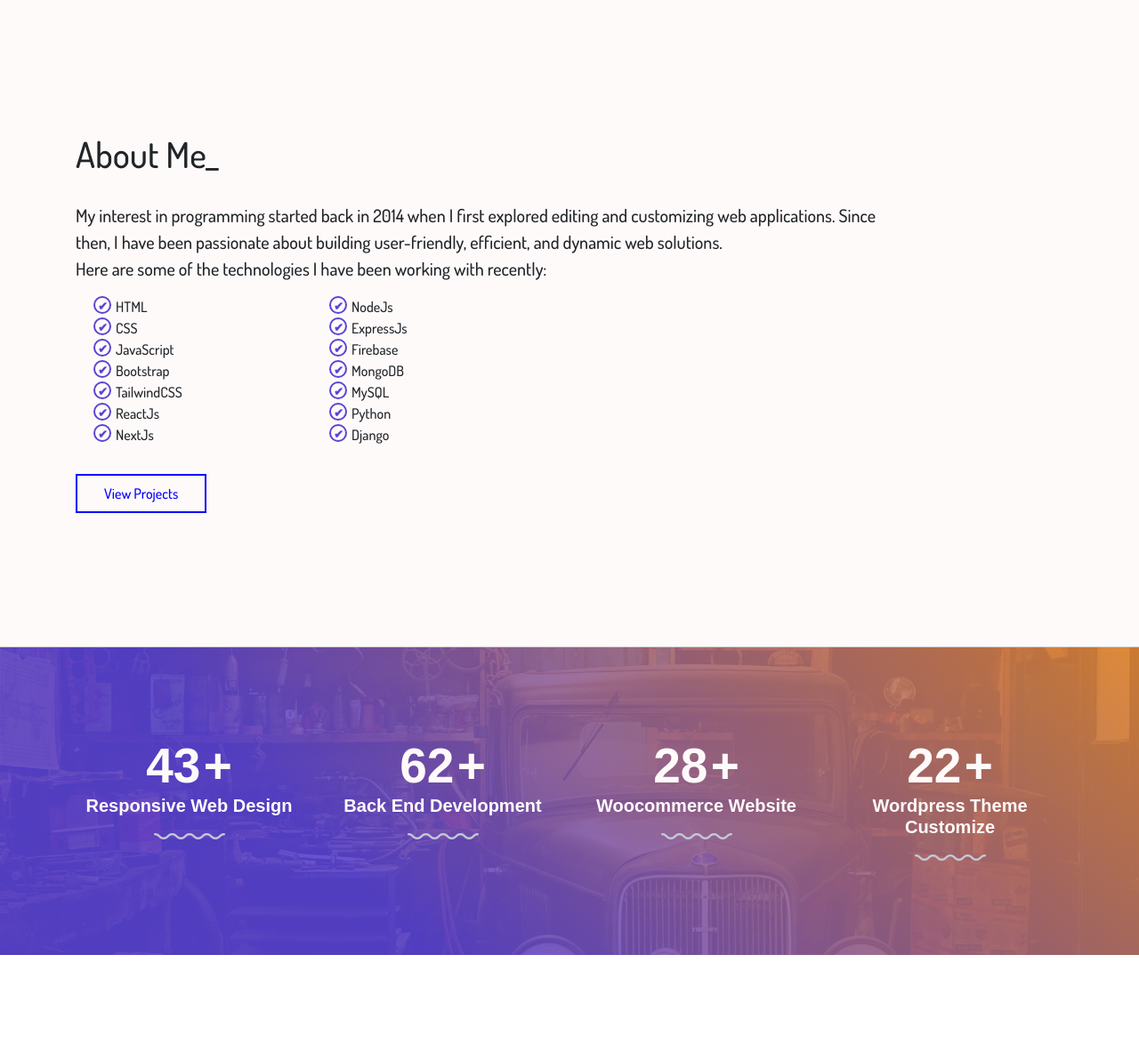
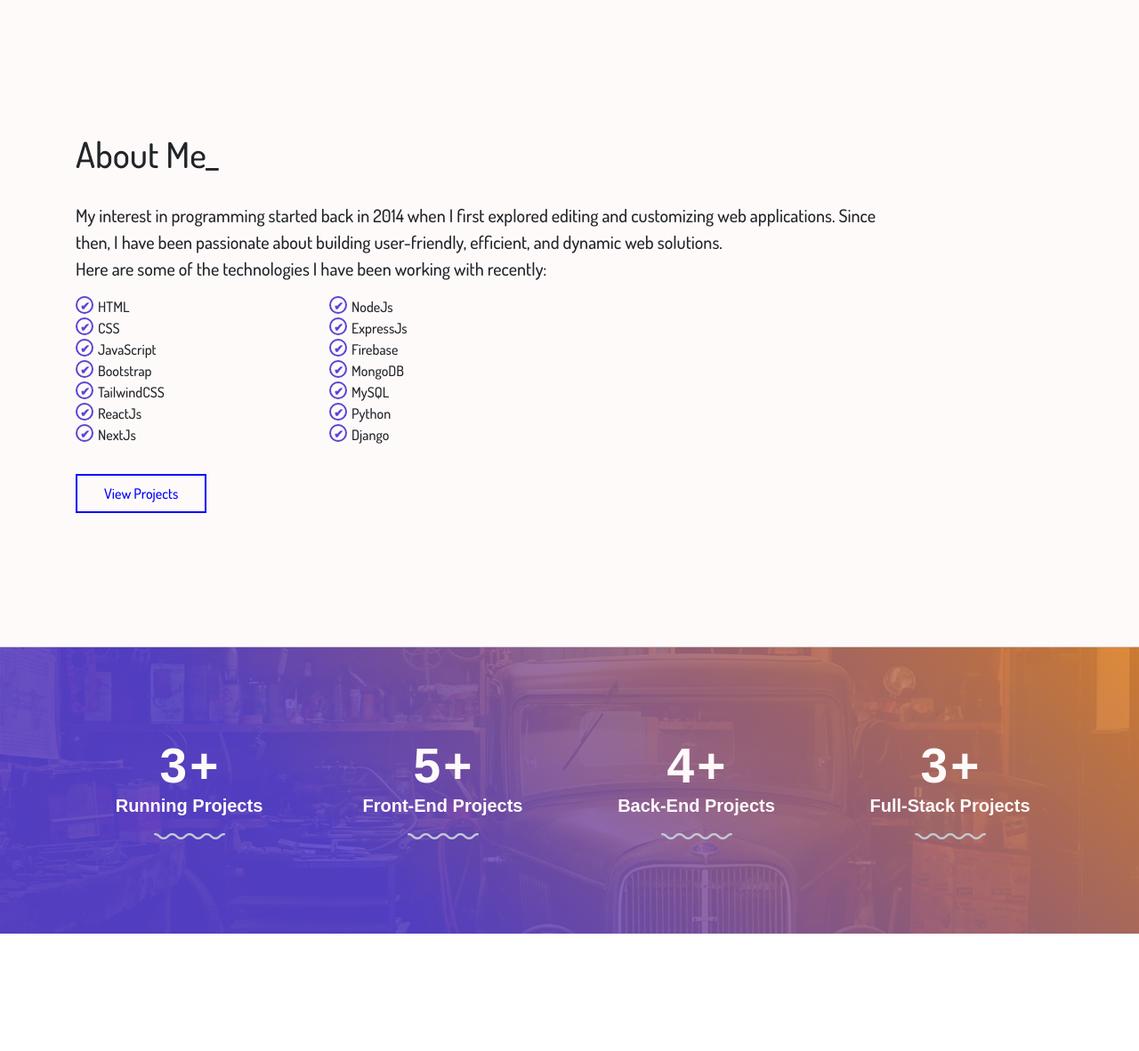
Before and after one commit to MohammadFahad1/Portfolio-Updated, a PHP site: page / in a window 1280 px wide. Shown: the part 721-1903 px from the top of the page at 89% size. Run offline with PHP 8.4, Linux system fonts and the light colour scheme.

Commit message:
Projects section done

```diff
--- a/index.php
+++ b/index.php
@@ -172,8 +172,8 @@ if (isset($_GET['message_send_successfully'])) {
             <br>
             Here are some of the technologies I have been working with recently:
           <div class="row">
-            <div class="col-sm-6 col-md-6 col-lg-3">
-              <ul style="margin-left: 20px" class="custom-list ">
+            <div class="col-3 col-sm-3 col-md-3 col-lg-3">
+              <ul class="custom-list ">
                 <li>HTML</li>
                 <li>CSS</li>
                 <li>JavaScript</li>
@@ -183,7 +183,7 @@ if (isset($_GET['message_send_successfully'])) {
                 <li>NextJs</li>
               </ul>
             </div>
-            <div class="col-sm-6 col-md-6 col-lg-3">
+            <div class="col-3 col-sm-3 col-md-3 col-lg-3">
               <ul class="custom-list">
                 <li>NodeJs</li>
                 <li>ExpressJs</li>
@@ -206,37 +206,37 @@ if (isset($_GET['message_send_successfully'])) {
       <div class=row>
         <div class="col-sm-12 col-md-6 col-lg-3">
           <div class=pdone>
-            <h1 class=counter>43</h1>
+            <h1 class=counter>03</h1>
             <h1>+</h1>
             <br>
-            <h5>Responsive Web Design</h5>
+            <h5>Running Projects</h5>
             <img src=images/funfact_wave.png alt>
           </div>
         </div>
         <div class="col-sm-12 col-md-6 col-lg-3">
           <div class=pdone>
-            <h1 class=counter>62</h1>
+            <h1 class=counter>05</h1>
             <h1>+</h1>
             <br>
-            <h5>Back End Development</h5>
+            <h5>Front-End Projects</h5>
             <img src=images/funfact_wave.png alt>
           </div>
         </div>
         <div class="col-sm-12 col-md-6 col-lg-3">
           <div class=pdone>
-            <h1 class=counter>28</h1>
+            <h1 class=counter>04</h1>
             <h1>+</h1>
             <br>
-            <h5>Woocommerce Website</h5>
+            <h5>Back-End Projects</h5>
             <img src=images/funfact_wave.png alt>
           </div>
         </div>
         <div class="col-sm-12 col-md-6 col-lg-3">
           <div class=pdone>
-            <h1 class=counter>22</h1>
+            <h1 class=counter>03</h1>
             <h1>+</h1>
             <br>
-            <h5>Wordpress Theme Customize</h5>
+            <h5>Full-Stack Projects</h5>
             <img src=images/funfact_wave.png alt>
           </div>
         </div>
```
